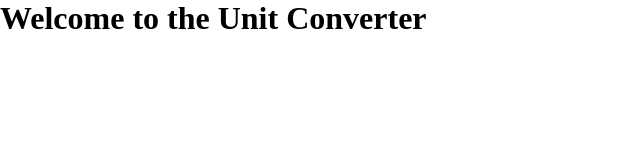
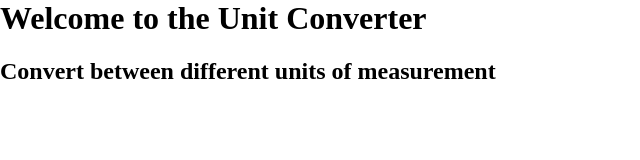
Before and after one commit to yuzikage/unit-converter, a plain HTML site: page index.html in a window 1280 px wide. Shown: the whole page, without its empty margins (0-640 px from the left). Drawn offline with Linux system fonts and the light colour scheme.

Commit message:
minor update

```diff
--- a/index.html
+++ b/index.html
@@ -7,6 +7,7 @@
 
         <div>
             <h1>Welcome to the Unit Converter</h1>
+            <h2>Convert between different units of measurement</h2>
         </div>
 
         <script src="index.js"></script>
```
